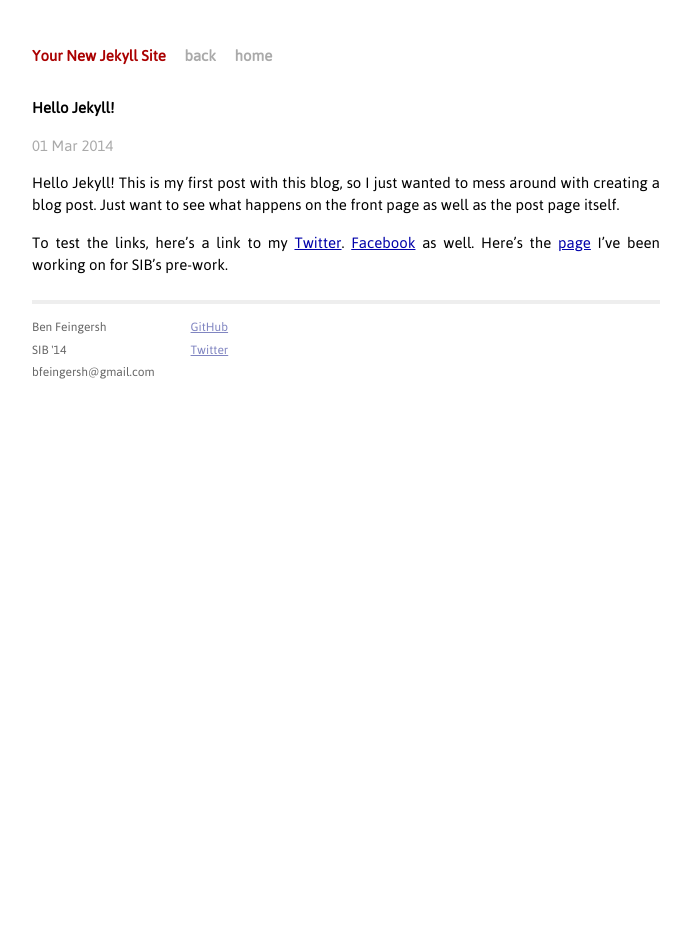
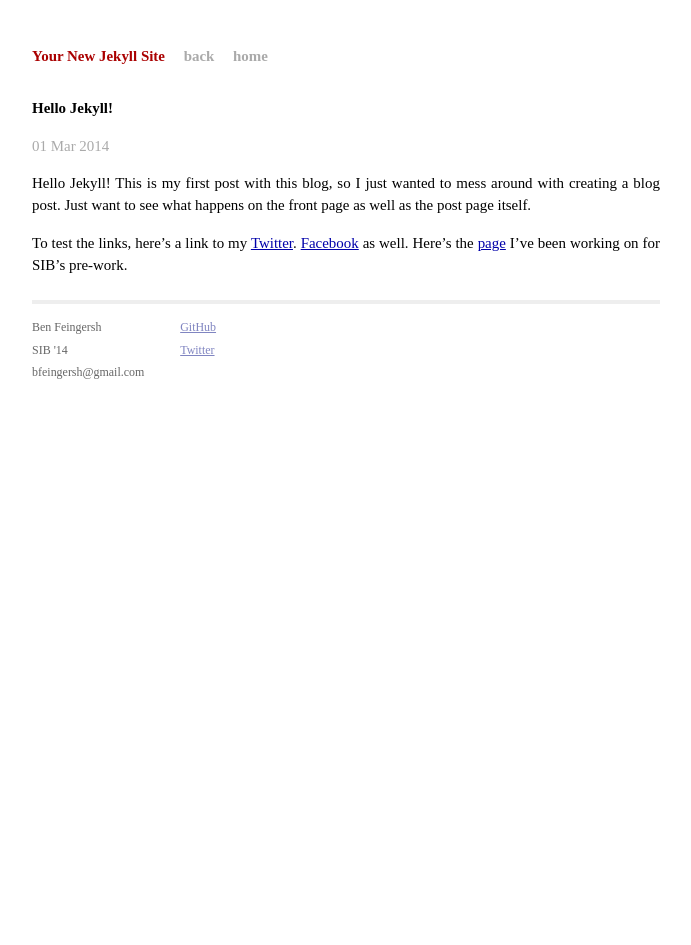
Before and after one commit to bfeingersh/bfeingersh.github.io, a Jekyll site: the page built from _posts/2014-03-01-hello-jekyll.markdown, in a window 1280 px wide. Shown: the whole page, without its empty margins (294-985 px from the left). Built offline with Jekyll 4.4.1, drawn with Linux system fonts in a browser that asks for light colours; Markdown is read by kramdown in place of the engine named in the settings.

Commit message:
jekyll fonts

```diff
--- a/css/main.css
+++ b/css/main.css
@@ -31,9 +31,9 @@ a:hover   { color: #000; }
 a:visited { color: #a0a; }
 
 @font-face {
-  font-family: asap;
-  src: local('Asap-regular'),
-      url("fonts/asap/Asap-Regular.ttf") format('truetype');
+  font-family: abel;
+  src: local('Abel-regular'),
+      url("fonts/abel/Abel-Regular.ttf") format('truetype');
   font-weight: normal;
 }
 
```
